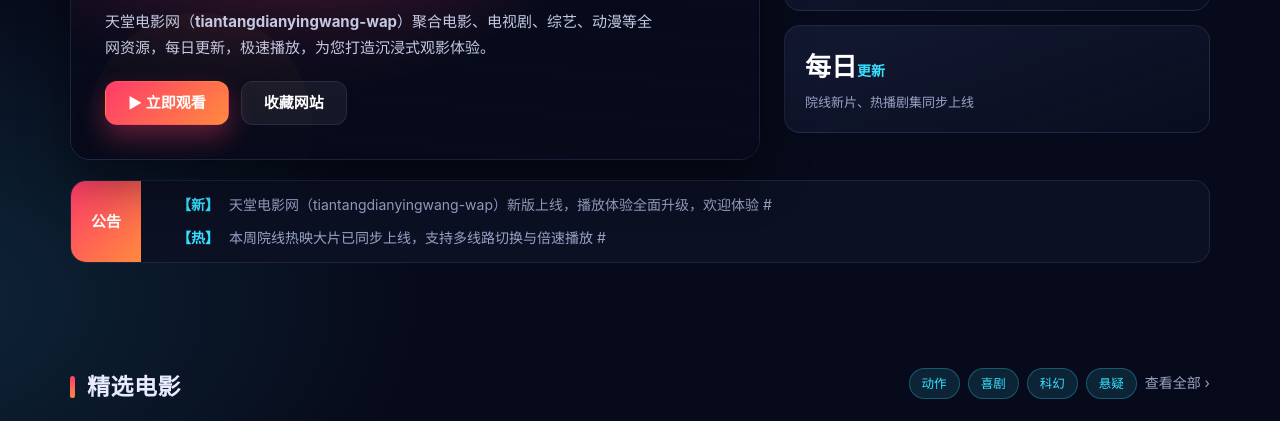
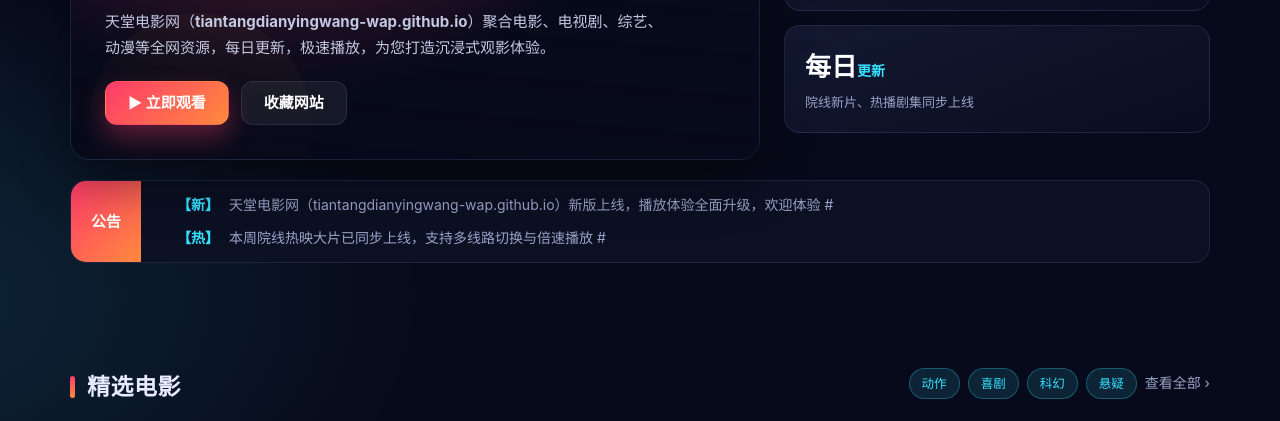
Before and after one commit to tiantangdianyingwang-wap/tiantangdianyingwang-wap.github.io, a plain HTML site: page index.html in a window 1280 px wide. Shown: the part 379-800 px from the top of the page. Drawn offline with Linux system fonts and the light colour scheme.

Commit message:
Update index.html

```diff
--- a/index.html
+++ b/index.html
@@ -5,28 +5,28 @@
 <meta charset="UTF-8">
 <meta name="viewport" content="width=device-width, initial-scale=1.0">
 <title>天堂电影网 - 海量高清影视在线观看平台</title>
-<meta name="keywords" content="天堂电影网, tiantangdianyingwang-wap, 在线电影, 高清影视, 电影网站, 免费观影">
-<meta name="description" content="天堂电影网（tiantangdianyingwang-wap）为您提供海量高清电影、电视剧、综艺、动漫在线观看，最新最热影视资源一网打尽，畅享极致观影体验。访问网址 https://tiantangdianyingwang-wap 了解更多。">
+<meta name="keywords" content="天堂电影网, tiantangdianyingwang-wap.github.io, 在线电影, 高清影视, 电影网站, 免费观影">
+<meta name="description" content="天堂电影网（tiantangdianyingwang-wap.github.io）为您提供海量高清电影、电视剧、综艺、动漫在线观看，最新最热影视资源一网打尽，畅享极致观影体验。访问网址 https://tiantangdianyingwang-wap.github.io 了解更多。">
 <meta name="robots" content="index, follow, max-snippet:-1, max-image-preview:large">
 <meta name="theme-color" content="#0b1023">
 <meta property="og:type" content="website">
 <meta property="og:title" content="天堂电影网 - 海量高清影视在线观看平台">
-<meta property="og:description" content="天堂电影网（tiantangdianyingwang-wap）为您提供海量高清电影、电视剧、综艺、动漫在线观看，最新最热影视资源一网打尽。">
-<meta property="og:url" content="https://tiantangdianyingwang-wap">
+<meta property="og:description" content="天堂电影网（tiantangdianyingwang-wap.github.io）为您提供海量高清电影、电视剧、综艺、动漫在线观看，最新最热影视资源一网打尽。">
+<meta property="og:url" content="https://tiantangdianyingwang-wap.github.io">
 <meta property="og:site_name" content="天堂电影网">
 <meta name="twitter:card" content="summary_large_image">
 <meta name="twitter:title" content="天堂电影网 - 海量高清影视在线观看平台">
-<meta name="twitter:description" content="天堂电影网（tiantangdianyingwang-wap）为您提供海量高清电影、电视剧、综艺、动漫在线观看。">
-<link rel="canonical" href="https://tiantangdianyingwang-wap">
+<meta name="twitter:description" content="天堂电影网（tiantangdianyingwang-wap.github.io）为您提供海量高清电影、电视剧、综艺、动漫在线观看。">
+<link rel="canonical" href="https://tiantangdianyingwang-wap.github.io">
 <script type="application/ld+json">
 {
   "@context": "https://schema.org",
   "@type": "WebSite",
   "name": "天堂电影网",
-  "url": "https://tiantangdianyingwang-wap",
+  "url": "https://tiantangdianyingwang-wap.github.io",
   "potentialAction": {
     "@type": "SearchAction",
-    "target": "https://tiantangdianyingwang-wap/search?q={search_term_string}",
+    "target": "https://tiantangdianyingwang-wap.github.io/search?q={search_term_string}",
     "query-input": "required name=search_term_string"
   }
 }
@@ -301,7 +301,7 @@
       <div class="hero-main">
         <span class="hm-badge"><span></span> 今日首页推荐 · 限时免费</span>
         <h1>海量高清影视，<em>一站畅看不停</em></h1>
-        <p>天堂电影网（<strong>tiantangdianyingwang-wap</strong>）聚合电影、电视剧、综艺、动漫等全网资源，每日更新，极速播放，为您打造沉浸式观影体验。</p>
+        <p>天堂电影网（<strong>tiantangdianyingwang-wap.github.io</strong>）聚合电影、电视剧、综艺、动漫等全网资源，每日更新，极速播放，为您打造沉浸式观影体验。</p>
         <div class="hm-acts">
           <a href="#" class="btn primary">▶ 立即观看</a>
           <a href="#" class="btn ghost">收藏网站</a>
@@ -331,7 +331,7 @@
     <div class="notice">
       <div class="lab">公告</div>
       <ul>
-        <li><b>【新】</b>天堂电影网（tiantangdianyingwang-wap）新版上线，播放体验全面升级，欢迎体验 #</li>
+        <li><b>【新】</b>天堂电影网（tiantangdianyingwang-wap.github.io）新版上线，播放体验全面升级，欢迎体验 #</li>
         <li><b>【热】</b>本周院线热映大片已同步上线，支持多线路切换与倍速播放 #</li>
       </ul>
     </div>
@@ -545,9 +545,9 @@
     <div class="about-grid">
       <div class="about-txt">
         <h2 class="section-title" style="font-size:20px;margin-bottom:16px">关于天堂电影网</h2>
-        <p><strong>天堂电影网（tiantangdianyingwang-wap）</strong>是一个专注于影视资源聚合的在线观看平台，致力于为广大影迷提供丰富、高清、便捷的观影服务。</p>
+        <p><strong>天堂电影网（tiantangdianyingwang-wap.github.io）</strong>是一个专注于影视资源聚合的在线观看平台，致力于为广大影迷提供丰富、高清、便捷的观影服务。</p>
         <p>网站涵盖<strong>电影、电视剧、综艺、动漫、纪录片、短剧</strong>等多元内容，按类型、地区、年份、热度等多维度分类，配合热播榜单与每日更新时间轴，帮您快速找到想看的影片。</p>
-        <p>官方网站网址：<strong>https://tiantangdianyingwang-wap</strong>，欢迎收藏本站，随时随地畅享精彩影视。</p>
+        <p>官方网站网址：<strong>https://tiantangdianyingwang-wap.github.io</strong>，欢迎收藏本站，随时随地畅享精彩影视。</p>
         <p style="margin-bottom:0">本页内所有内页链接（如详情页、分类页、榜单页）均以 # 占位示意，方便您后续接入真实播放页。</p>
       </div>
       <div class="linkmap">
@@ -572,9 +572,9 @@
         <div class="logo" style="justify-content:center;margin-bottom:10px">
           <span class="mark">影</span><b>天堂<b style="color:var(--brand)">电影网</b></b>
         </div>
-        <p>天堂电影网（tiantangdianyingwang-wap）—— 海量高清影视在线观看平台。</p>
+        <p>天堂电影网（tiantangdianyingwang-wap.github.io）—— 海量高清影视在线观看平台。</p>
         <p>本站为影视资源导航站，资源均来自互联网公开内容，仅供交流与学习参考。</p>
-        <div class="url-box">🌐 https://tiantangdianyingwang-wap</div>
+        <div class="url-box">🌐 https://tiantangdianyingwang-wap.github.io</div>
       </div>
       <div class="foot-links">
         <a href="#">网站首页 #</a>
@@ -586,9 +586,9 @@
       </div>
     </div>
     <div class="copy">
-      <p>&copy; 2026 天堂电影网 tiantangdianyingwang-wap 版权所有</p>
+      <p>&copy; 2026 天堂电影网 tiantangdianyingwang-wap.github.io 版权所有</p>
       <p>本站不存储任何影视文件，所有内容均来自第三方公开资源，如有侵权请联系我们删除。</p>
-      <div class="format">天堂电影网--tiantangdianyingwang-wap</div>
+      <div class="format">天堂电影网--tiantangdianyingwang-wap.github.io</div>
     </div>
   </div>
 </footer>
```
